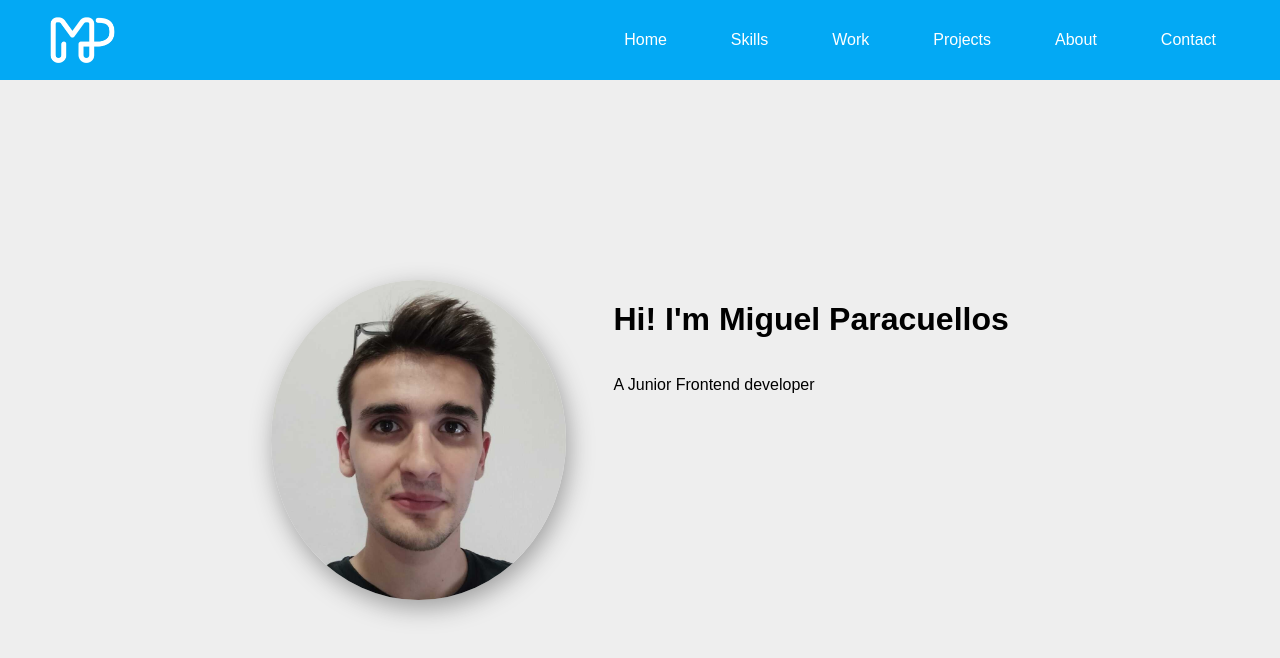
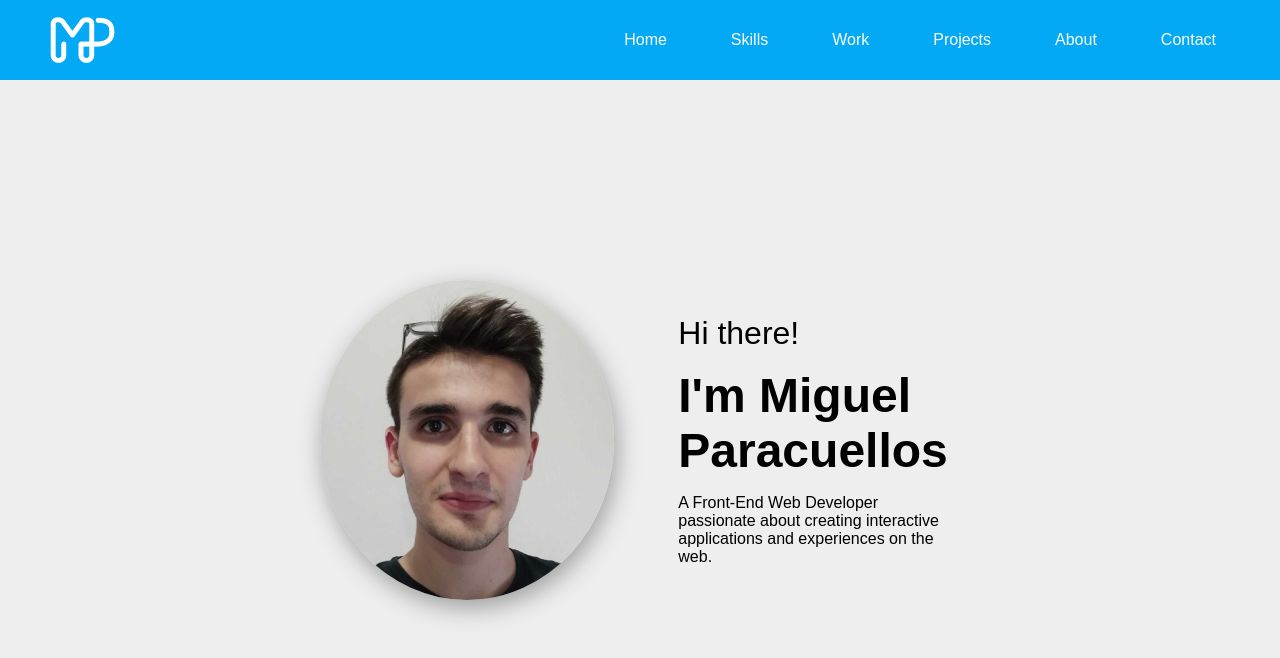
Before and after one commit to miguelparacuellos/portfolio, a React (Create React App) app: page / in a window 1280 px wide. Shown: the top 658 px of the page. Built offline with nearby package versions, Linux system fonts and the light colour scheme.

Commit message:
Home page lacking styles and info links

```diff
--- a/src/pages/Home/Home.tsx
+++ b/src/pages/Home/Home.tsx
@@ -1,9 +1,12 @@
 import ProfileImgSrc from "assets/Profile.jpeg";
 import {
+  AuthorName,
   ContentWrapper,
+  Gretting,
   HomeWrapper,
   PersonalInfoWrapper,
   ProfileImg,
+  ShortBio,
 } from "./styles";
 
 const Home = () => {
@@ -12,8 +15,12 @@ const Home = () => {
       <ContentWrapper>
         <ProfileImg src={ProfileImgSrc} alt="Author profile's image" />
         <PersonalInfoWrapper>
-          <h1>Hi! I'm Miguel Paracuellos</h1>
-          <p>A Junior Frontend developer</p>
+          <Gretting>Hi there!</Gretting>
+          <AuthorName>I'm Miguel Paracuellos</AuthorName>
+          <ShortBio>
+            A Front-End Web Developer passionate about creating interactive
+            applications and experiences on the web.
+          </ShortBio>
         </PersonalInfoWrapper>
       </ContentWrapper>
     </HomeWrapper>
--- a/src/pages/Home/styles.ts
+++ b/src/pages/Home/styles.ts
@@ -11,7 +11,10 @@ export const HomeWrapper = styled.div`
 export const ContentWrapper = styled.div`
   display: flex;
   flex-flow: row nowrap;
+  align-items: center;
   column-gap: 3rem;
+
+  width: 50%;
 `;
 
 export const ProfileImg = styled.img`
@@ -23,4 +26,26 @@ export const ProfileImg = styled.img`
 export const PersonalInfoWrapper = styled.div`
   display: flex;
   flex-flow: column wrap;
+
+  row-gap: 1rem;
 `;
+
+export const Gretting = styled.p`
+  font-size: 2rem;
+
+  padding: 0 1rem;
+  margin 0;
+`;
+
+export const AuthorName = styled.h1`
+  font-size: 3rem;
+  padding: 0 1rem;
+  margin: 0;
+`;
+
+export const ShortBio = styled.p`
+  font-size: 1rem;
+
+  padding: 0 1rem;
+  margin: 0;
+`;
```
